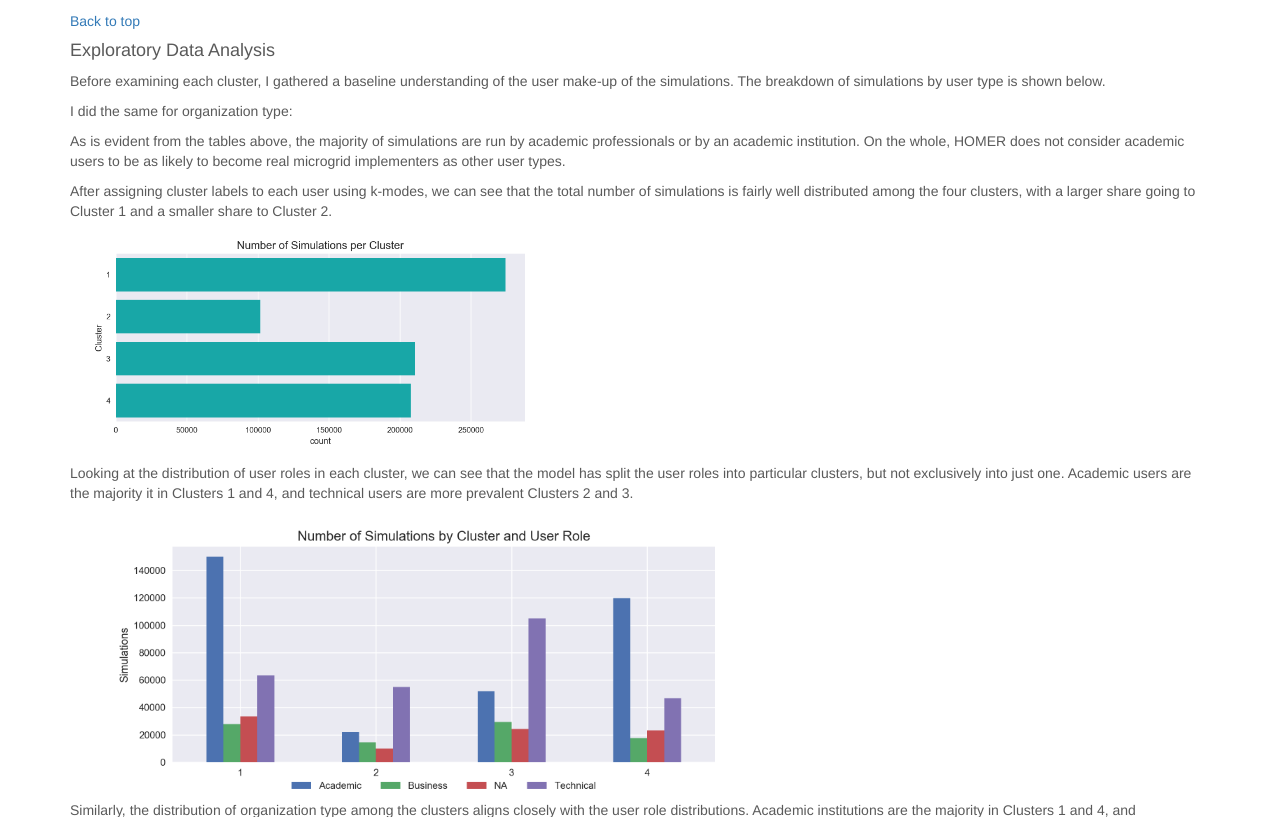
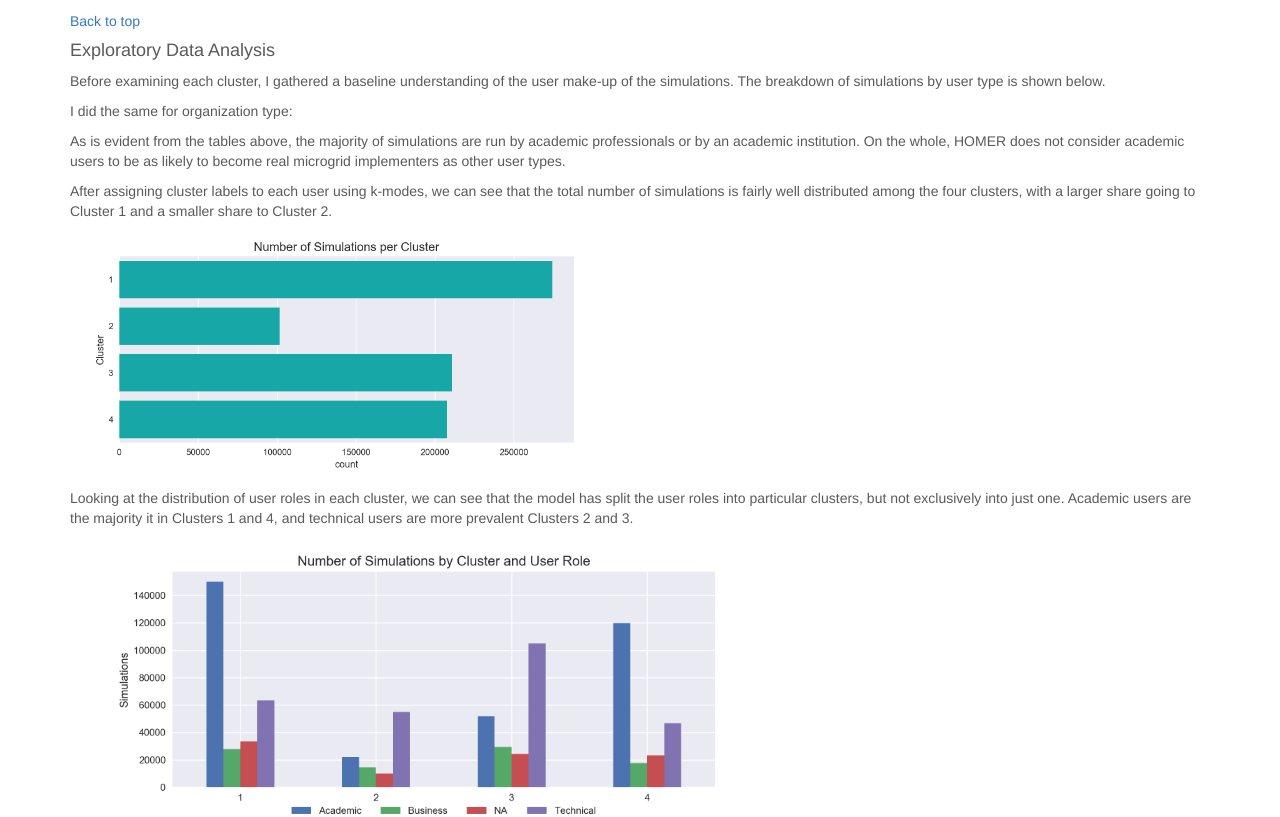
Before and after one commit to Stuart-D-King/homer_segmentation, a Flask app: template web_app/templates/index.html in a window 1280 px wide. Shown: the part 3025-3842 px from the top of the page. Run offline with Flask 2, Linux system fonts and the light colour scheme; the template is opened without the code that fills it, so the values that code supplies are empty; parts of the project's set-up code (start-up, migrations or seed data) failed here and were passed over; some libraries are stand-ins or nearby versions.

Commit message:
app update

```diff
--- a/web_app/templates/index.html
+++ b/web_app/templates/index.html
@@ -297,7 +297,7 @@
         <div>
           After assigning cluster labels to each user using k-modes, we can see that the total number of simulations is fairly well distributed among the four clusters, with a larger share going to Cluster 1 and a smaller share to Cluster 2.</p>
           <div class="container">
-            <img src="../static/img/cluster_counts.png" style="float: left; width: 450px; margin-right: 0%; margin-bottom: 0.5em;">
+            <img src="../static/img/cluster_counts.png" style="float: left; width: 500px; margin-right: 0%; margin-bottom: 0.5em;">
           </div>
         </div>
 
```
Also changed, not shown: img/cluster_counts.png.
